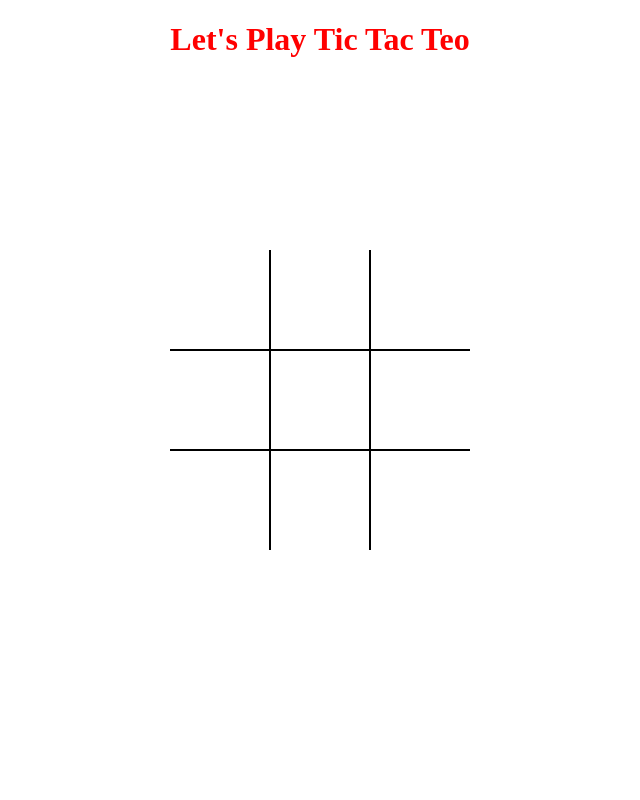
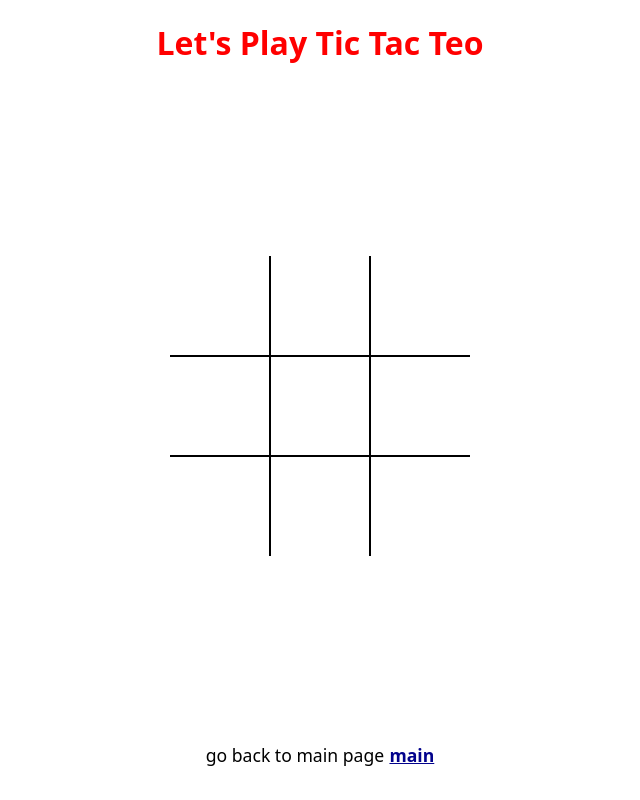
Before and after one commit to adilth/play-game-in-server, a website: page tic-tac-toe/index.html in a window 1280 px wide. Shown: the whole page, without its empty margins (320-960 px from the left). Drawn offline with Linux system fonts and the light colour scheme.

Commit message:
add more style and link to main in tictactoe page

```diff
--- a/css/style.css
+++ b/css/style.css
@@ -3,12 +3,15 @@
 }
 h1 {
   color: red;
+  font-size: 1.8rem;
 }
 body {
   margin: 0;
   height: 100vh;
   display: flex;
   justify-content: center;
+  font-family: system-ui;
+  overflow: hidden;
 }
 
 .wrapper {
@@ -17,8 +20,30 @@ body {
 
 .nickname-container {
   text-align: center;
+  margin-top: 0.6em;
 }
 .form {
   display: flex;
   justify-content: center;
+  margin-top: 2em;
 }
+
+.search {
+  padding: 0.5em 0.6em;
+  font-size: 1.1rem;
+}
+
+.btn {
+  padding: 0.5em;
+  font-size: 1.1rem;
+  margin-left: 0.5em;
+}
+
+.link {
+  font-size: 1.1em;
+}
+.link a {
+  font-weight: bold;
+  color: rgb(2, 2, 140);
+  margin-left: 0.3em;
+}
--- a/tic-tac-toe/index.html
+++ b/tic-tac-toe/index.html
@@ -23,7 +23,7 @@
       <div class="cell" data-cell></div>
       <div class="cell" data-cell></div>
    </div>
-
+   <p class="link">go back to main page<a href="../">main</a></p>
    <div class="winning-msg" id="winningMsg">
       <div data-winning-msg></div>
       <button id="restartBtn">Restart</button>
--- a/tic-tac-toe/style.css
+++ b/tic-tac-toe/style.css
@@ -9,6 +9,8 @@
 }
 body {
   margin: 0;
+  font-family: system-ui;
+  overflow: hidden;
 }
 
 h1 {
@@ -144,3 +146,14 @@ h1 {
 .winning-msg.show {
   display: flex;
 }
+
+.link {
+  text-align: center;
+  font-size: 1.1em;
+}
+.link a {
+  /* text-decoration: none; */
+  font-weight: bold;
+  color: rgb(2, 2, 140);
+  margin-left: 0.3em;
+}
```
Also changed, not shown: index.html (+3 -3 lines).
